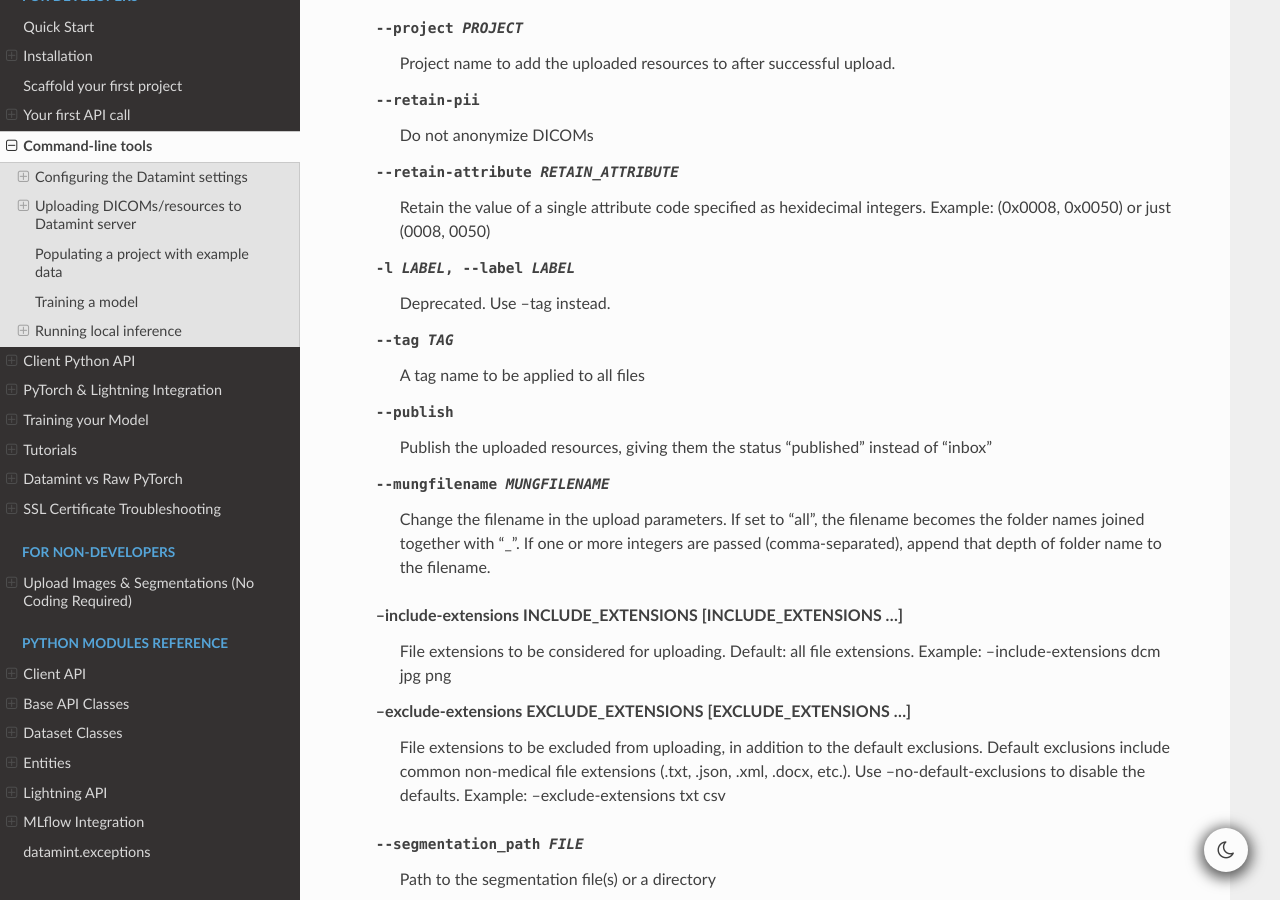
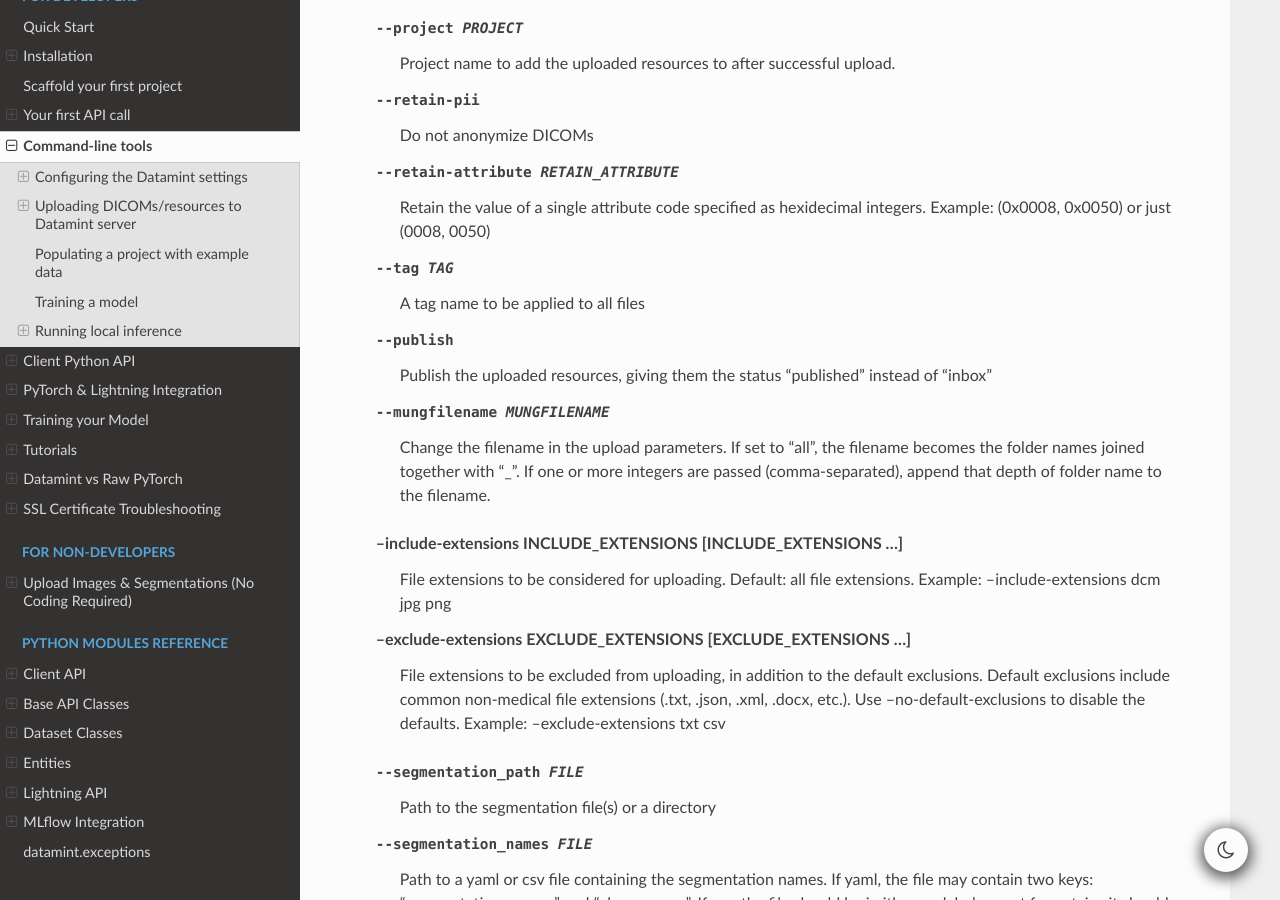
Before and after one commit to SonanceAI/datamint-python-api, a Sphinx documentation site: the page built from docs/source/command_line_tools.rst, in a window 1280 px wide and 900 px high, scrolled down 4876 px. Built offline with Sphinx 7.4.7 and the Read the Docs theme 3.1.0, drawn with Linux system fonts in a browser that asks for light colours.

Commit message:
removed deprecated explanation from command...rst

```diff
--- a/docs/source/command_line_tools.rst
+++ b/docs/source/command_line_tools.rst
@@ -237,8 +237,6 @@
   --retain-pii          Do not anonymize DICOMs
   --retain-attribute RETAIN_ATTRIBUTE
                         Retain the value of a single attribute code specified as hexidecimal integers. Example: (0x0008, 0x0050) or just (0008, 0050)
-  -l LABEL, --label LABEL
-                        Deprecated. Use --tag instead.
   --tag TAG             A tag name to be applied to all files
   --publish             Publish the uploaded resources, giving them the status "published" instead of "inbox"
   --mungfilename MUNGFILENAME
```
